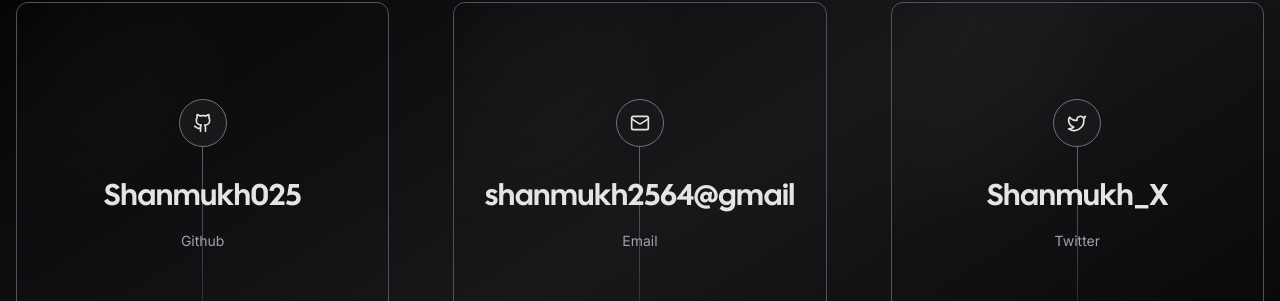
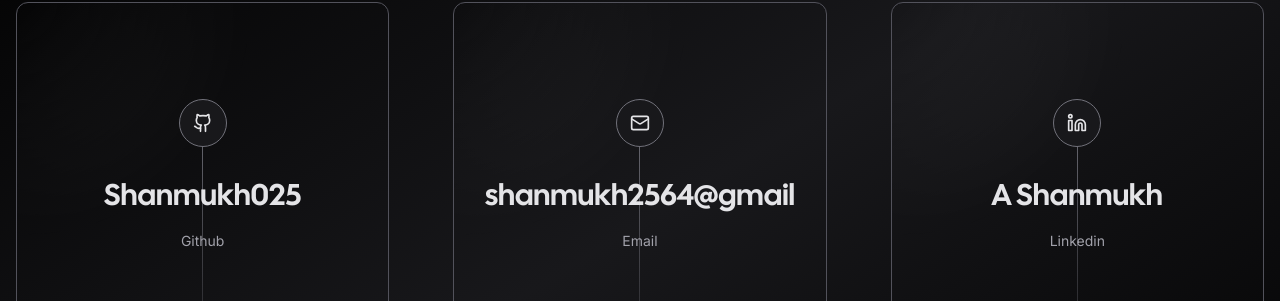
Before and after one commit to Shanmukh025/shanmukh-website, a Next.js app: page /contact in a window 1280 px wide. Shown: the part 177-478 px from the top of the page. Built offline with nearby package versions, Linux system fonts and the light colour scheme; no server answers; what tailwindcss-debug-screens would draw is missing.

Commit message:
Update page.tsx

```diff
--- a/app/contact/page.tsx
+++ b/app/contact/page.tsx
@@ -1,5 +1,5 @@
 "use client";
-import { Github, Mail, Twitter } from "lucide-react";
+import { Github, Mail, Linkedin } from "lucide-react";
 import Link from "next/link";
 import { Navigation } from "../components/nav";
 import { Card } from "../components/card";
@@ -18,10 +18,10 @@
 		handle: "shanmukh2564@gmail",
 	},
 	{
-		icon: <Twitter size={20} />,
-		href: "https://www.x.com/shanmukh_X/",
-		label: "Twitter",
-		handle: "Shanmukh_X",
+		icon: <Linkedin size={20} />,
+		href: "https://www.x.com/anaparthishanmukh/",
+		label: "Linkedin",
+		handle: "A Shanmukh",
 	},
 ];
 
```
